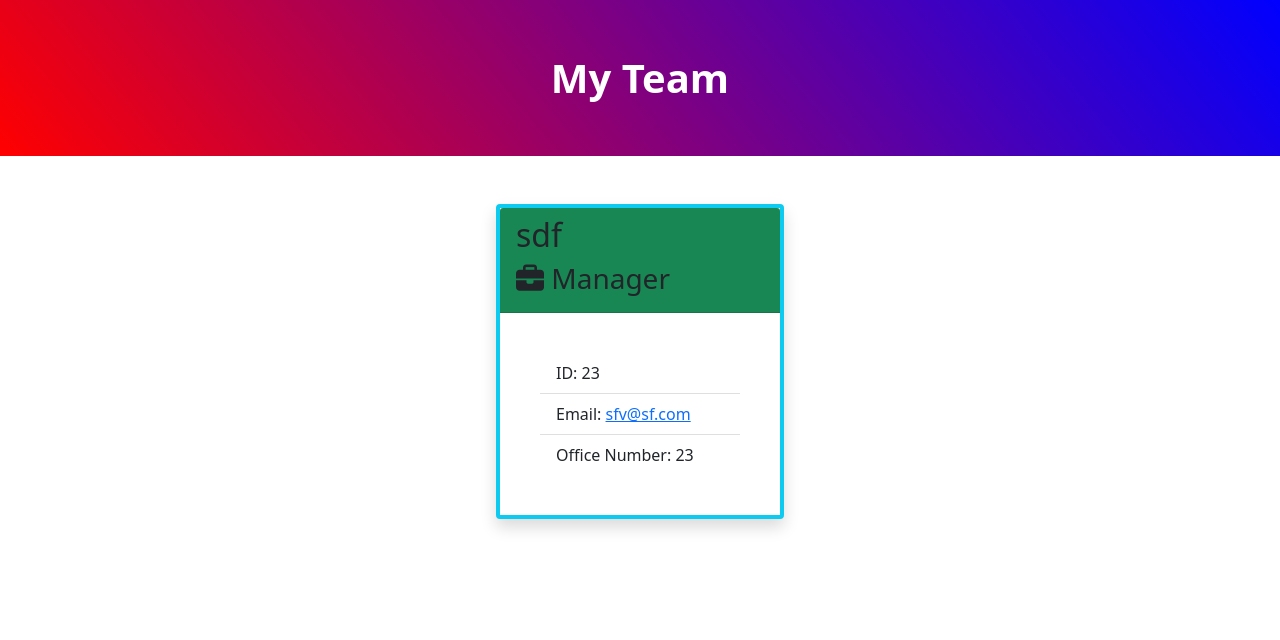
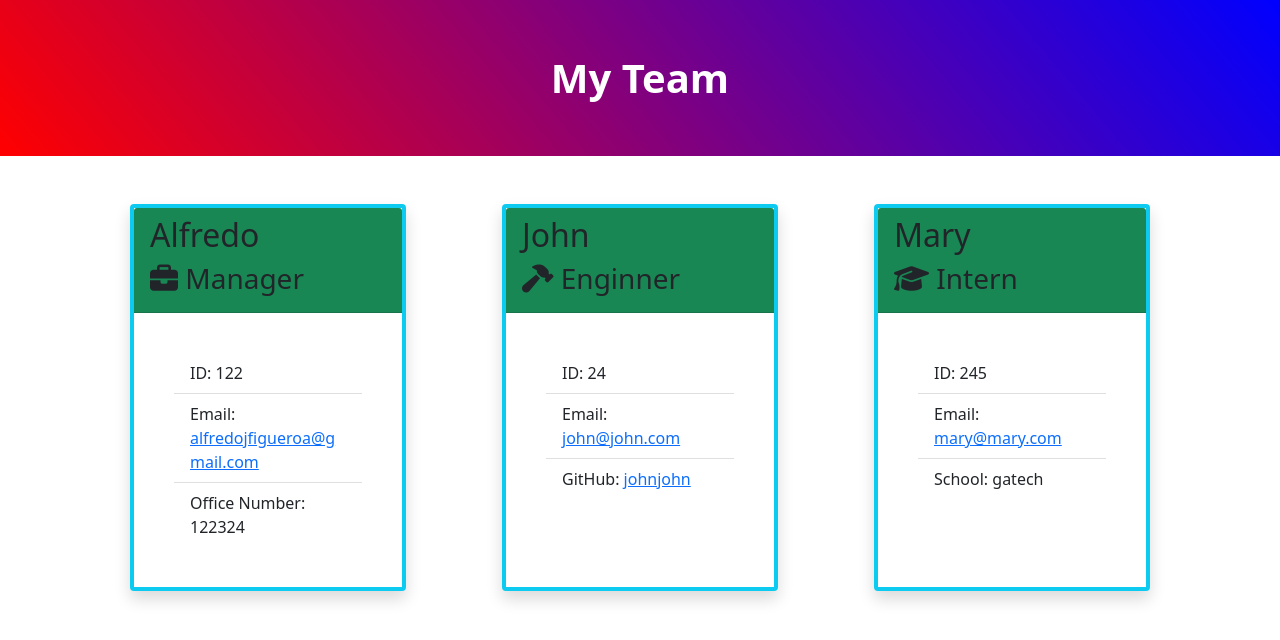
Before and after one commit to AJFigueroa83/Team-Profile-Generator, a website: page dist/myteam.html in a window 1280 px wide. Drawn offline with nearby package versions, Linux system fonts and the light colour scheme.

```diff
--- a/dist/myteam.html
+++ b/dist/myteam.html
@@ -18,19 +18,47 @@
 
     <div class="card d-flex justify-content-evenly m-5 border border-4 border-info shadow employee-card" style="width: 18rem;">
     <div class="card-header fs-2 bg-success">
-      <h2 class="card-title">sdf</h2>
+      <h2 class="card-title">Alfredo</h2>
       <h3 class="card-title"><i class="fas fa-briefcase mr-2"></i>  Manager</h3>
     </div>
     <div class="card-body">
       <ul class="list-group list-group-flush p-4">
-        <li class="list-group-item">ID: 23</li>
-        <li class="list-group-item">Email: <a href="mailto:sfv@sf.com">sfv@sf.com</a></li>
-        <li class="list-group-item">Office Number: 23</li>
+        <li class="list-group-item">ID: 122</li>
+        <li class="list-group-item">Email: <a href="mailto:alfredojfigueroa@gmail.com">alfredojfigueroa@gmail.com</a></li>
+        <li class="list-group-item">Office Number: 122324</li>
       </ul>
     </div>
   </div>
 
 
+    <div class="card d-flex justify-content-evenly m-5 border border-4 border-info shadow employee-card" style="width: 18rem;">
+    <div class="card-header fs-2 bg-success">
+      <h2 class="card-title">John</h2>
+      <h3 class="card-title"><i class="fas fa-hammer"></i>  Enginner</h3>
+    </div>
+    <div class="card-body">
+      <ul class="list-group list-group-flush p-4">
+        <li class="list-group-item">ID: 24</li>
+        <li class="list-group-item">Email: <a href="mailto:john@john.com">john@john.com</a></li>
+        <li class="list-group-item">GitHub: <a href='https://github.com/johnjohn' target='_blank' rel='noopener noreferrer'>johnjohn</a></li>
+      </ul>
+    </div>
+  </div>
+
+
+    <div class="card d-flex justify-content-evenly m-5 border border-4 border-info shadow employee-card" style="width: 18rem;">
+    <div class="card-header fs-2 bg-success">
+      <h2 class="card-title">Mary</h2>
+      <h3 class="card-title"><i class="fas fa-graduation-cap"></i>  Intern</h3>
+    </div>
+    <div class="card-body">
+      <ul class="list-group list-group-flush p-4">
+        <li class="list-group-item">ID: 245</li>
+        <li class="list-group-item">Email: <a href="mailto:mary@mary.com">mary@mary.com</a></li>
+        <li class="list-group-item">School: gatech</li>
+      </ul>
+    </div>
+  </div>
 
 
             </section>
```
Also changed, not shown: README.md.
